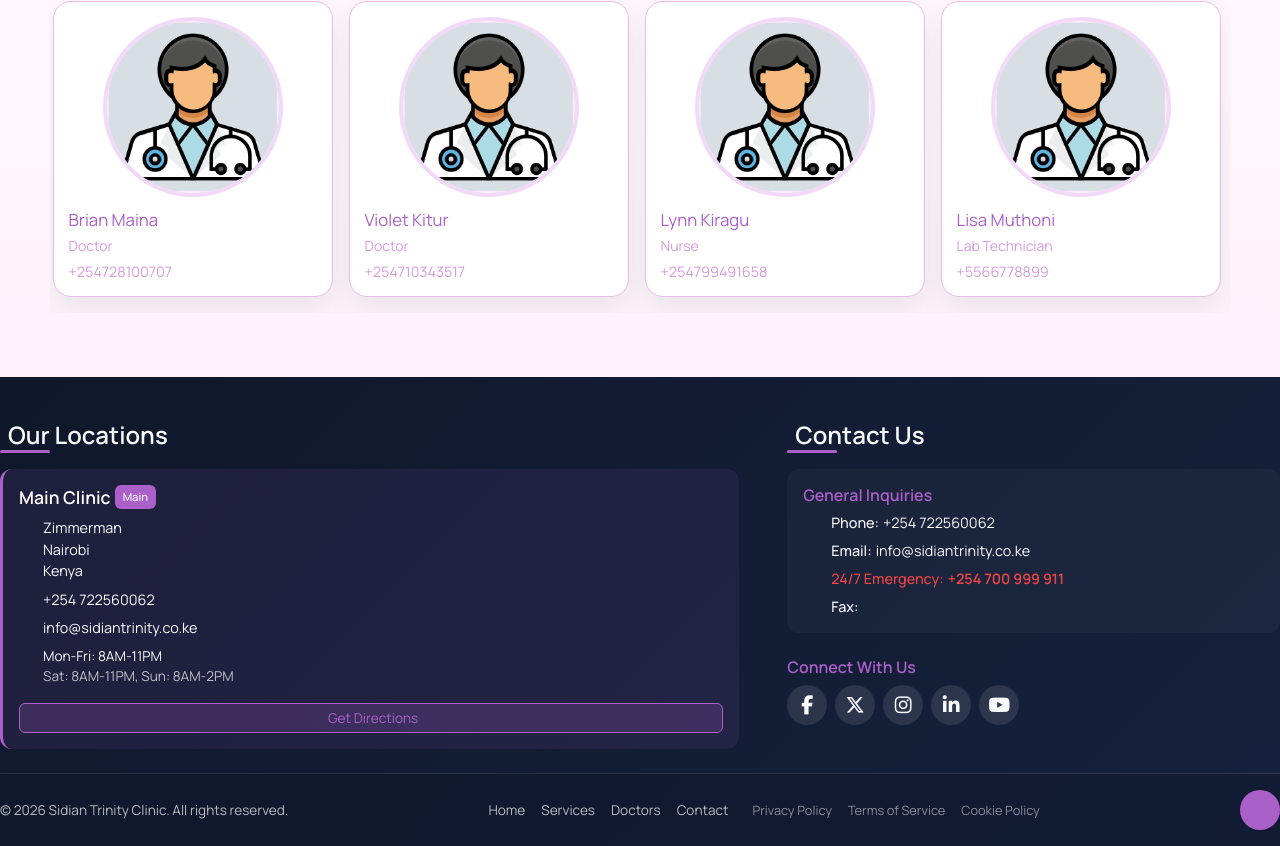
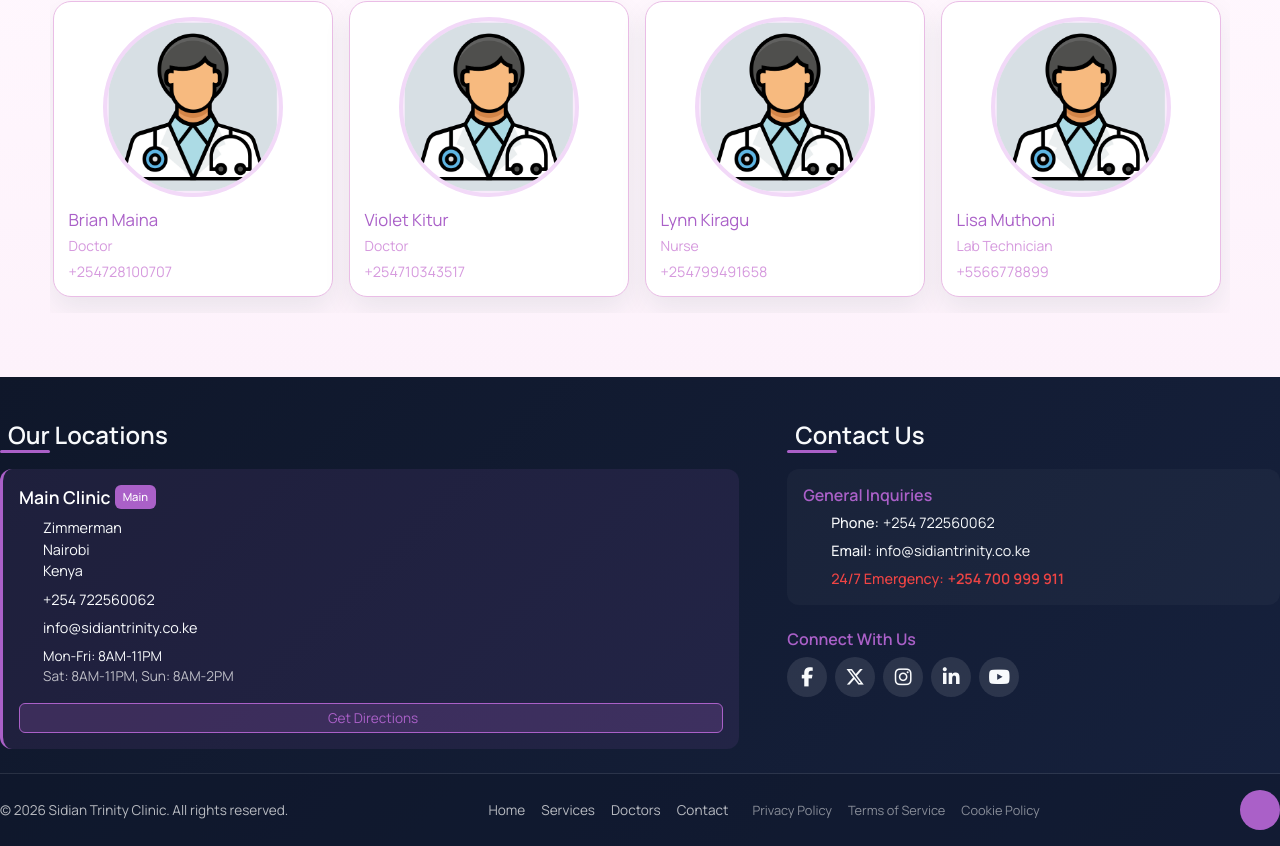
Before and after one commit to pmunge/trinitysidian, an Angular app in the folder sidian_website/: page / in a window 1280 px wide. Shown: the part 4501-5347 px from the top of the page. Built offline with nearby package versions, Linux system fonts and the light colour scheme.

Commit message:
fixed an error on the footer

```diff
--- a/sidian_website/src/app/page/footer/footer.html
+++ b/sidian_website/src/app/page/footer/footer.html
@@ -101,13 +101,6 @@
                   </div>
                 </div>
 
-                <div class="contact-item">
-                  <i class="icon-printer"></i>
-                  <div>
-                    <span class="contact-label">Fax:</span>
-                    <span class="contact-value">{{ contactInfo.general.fax }}</span>
-                  </div>
-                </div>
               </div>
             </div>
 
```
